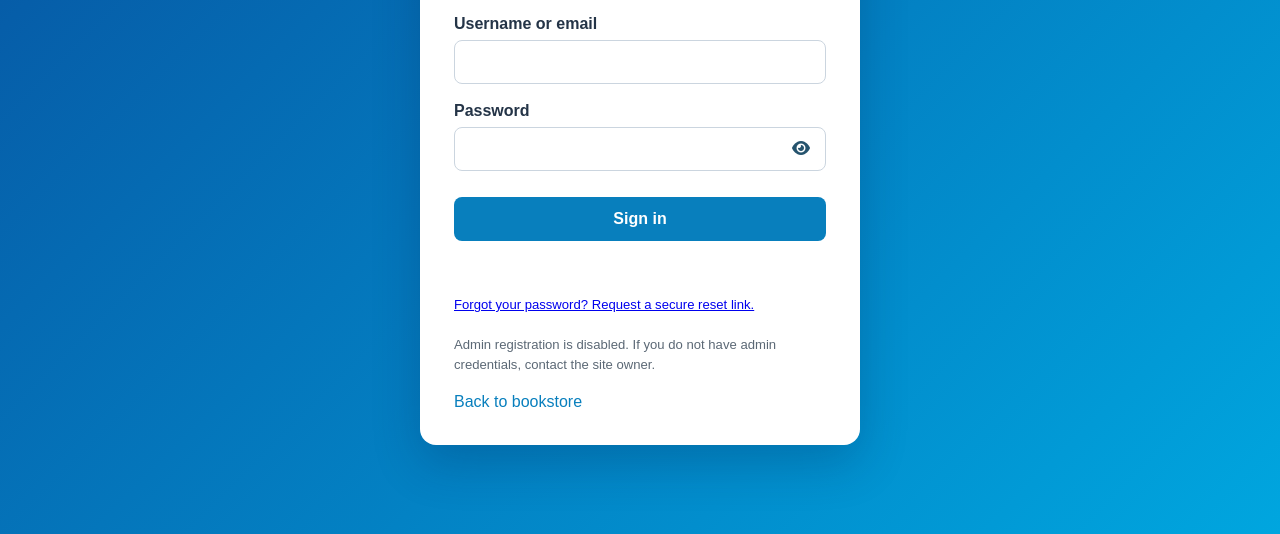
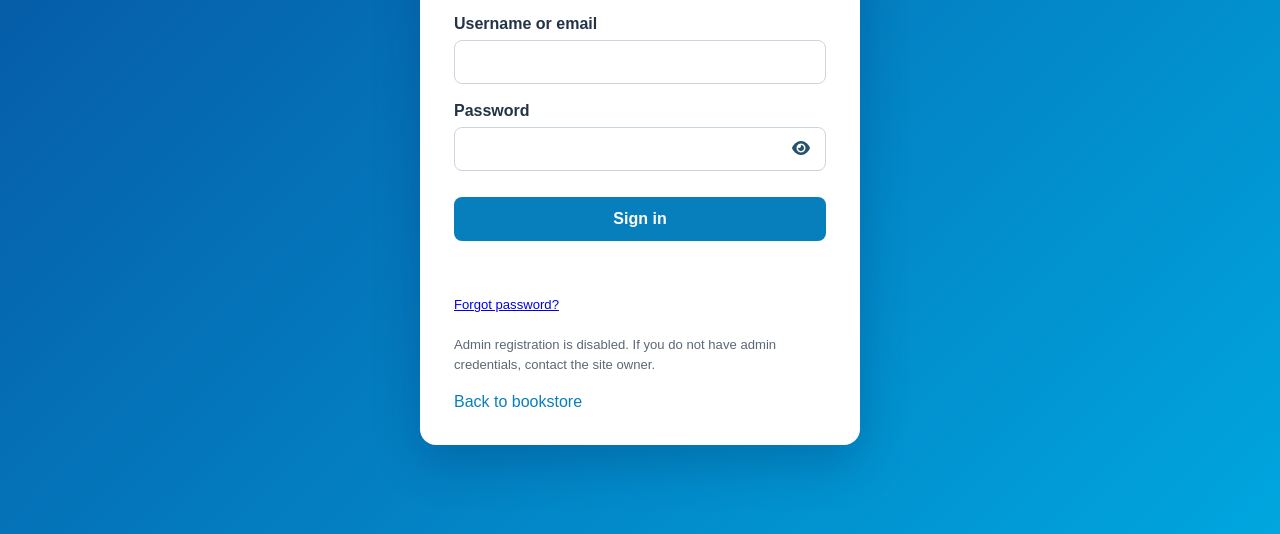
Before and after one commit to mustaphaforay444-ui/Ecommerce_system, a website built with Vite: page admin-login.html in a window 1280 px wide. Shown: the part 266-800 px from the top of the page. Built offline with nearby package versions, Linux system fonts and the light colour scheme; no server answers.

Commit message:
Simplify admin password reset link

```diff
--- a/admin-login.html
+++ b/admin-login.html
@@ -94,7 +94,7 @@
             <button type="submit">Sign in</button>
             <p class="message" id="formMessage" role="alert" aria-live="polite"></p>
         </form>
-        <p class="security-note"><a href="login.html?reset=1">Forgot your password? Request a secure reset link.</a></p>
+        <p class="security-note"><a href="login.html?reset=1">Forgot password?</a></p>
         <p class="security-note">Admin registration is disabled. If you do not have admin credentials, contact the site owner.</p>
         <a class="back-link" href="index.html">Back to bookstore</a>
     </main>
```
